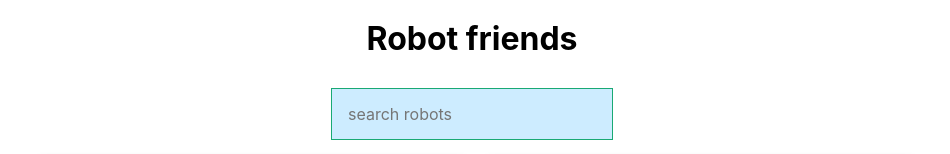
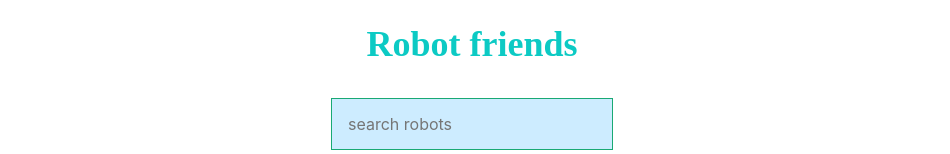
Before and after one commit to pvgomes/robofriends, a React (Create React App) app: page / in a window 1280 px wide. Shown: the top 154 px of the page, without its empty margins (168-1118 px from the left). Built offline with nearby package versions, Linux system fonts and the light colour scheme.

Commit message:
add font styles

```diff
--- /dev/null
+++ b/src/App.css
@@ -0,0 +1,12 @@
+
+@font-face {
+    font-family: 'Charpentier Renaissance Pro';
+    font-style: normal;
+    font-weight: normal;
+    src: local('Charpentier Renaissance Pro'), url('CharpentierRenaissance-Norm.woff') format('woff');
+}
+
+h1 {
+    font-family: 'Chartpentier Renaissance Pro';
+    color: #0ccac4;
+}
--- a/src/App.js
+++ b/src/App.js
@@ -1,7 +1,8 @@
 import React, { Component } from "react";
 import CardList from "./CardList";
 import SearchBox from "./SearchBox";
-import {robots} from './robots'
+import {robots} from './robots';
+import './App.css';
 
 class App extends Component {
 
@@ -25,7 +26,7 @@ class App extends Component {
         })
         return (
         <div className="tc">
-            <h1>Robot friends</h1>
+            <h1 className="f2">Robot friends</h1>
             <SearchBox searchChange={this.onSearchChange} />
             <CardList robots={filteredRobots} />
         </div>
```
Also changed, not shown: src/CharpentierRenaissance-Norm.woff (added).
